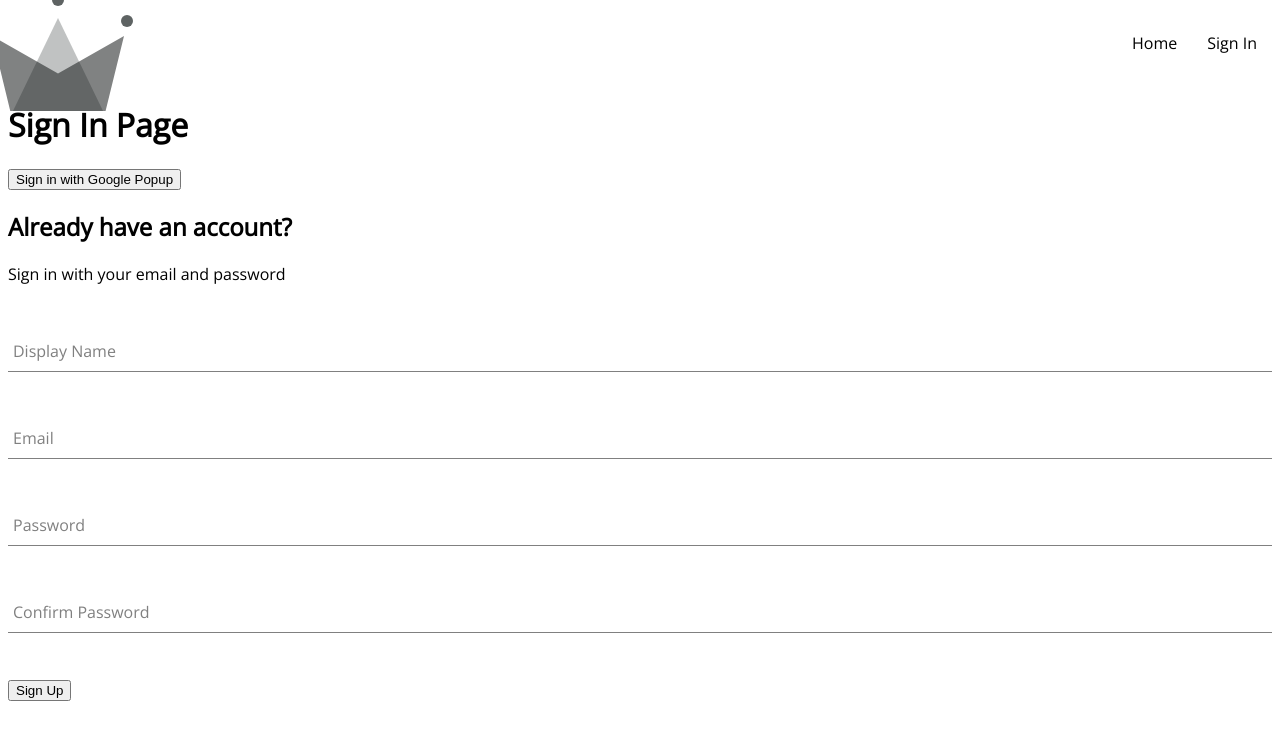
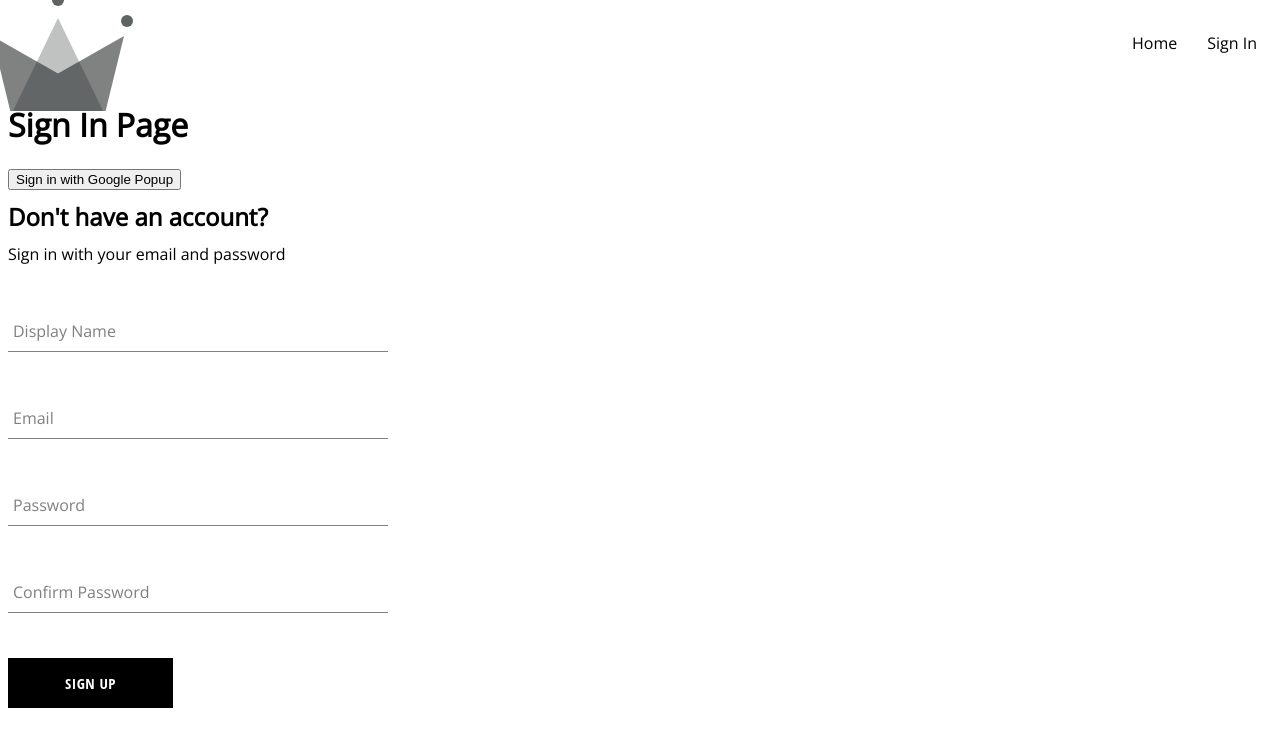
Before and after one commit to fabgrel10/crwn-clothing, a React (Vite) app: page /sign-in in a window 1280 px wide. Shown: the top 746 px of the page. Built offline with nearby package versions, Linux system fonts and the light colour scheme.

Commit message:
✨ Create Button component and add style

```diff
--- /dev/null
+++ b/src/components/Button/Button.jsx
@@ -0,0 +1,17 @@
+import './Button.scss';
+
+const BUTTON_TYPE_CLASSES = {
+  google: 'google-sign-in',
+  inverted: 'inverted'
+};
+
+const Button = ({ children, buttonType, ...otherProps }) => (
+  <button
+    className={`button-container ${BUTTON_TYPE_CLASSES[buttonType]}`}
+    {...otherProps}
+  >
+    {children}
+  </button>
+);
+
+export default Button;
--- /dev/null
+++ b/src/components/Button/Button.scss
@@ -0,0 +1,46 @@
+.button-container {
+  min-width: 165px;
+  width: auto;
+  height: 50px;
+  letter-spacing: 0.5px;
+  line-height: 50px;
+  padding: 0 35px 0 35px;
+  font-size: 15px;
+  background-color: black;
+  color: white;
+  text-transform: uppercase;
+  font-family: 'Open Sans Condensed';
+  font-weight: bolder;
+  border: none;
+  cursor: pointer;
+  display: flex;
+  justify-content: center;
+
+  &:hover {
+    background-color: white;
+    color: black;
+    border: 1px solid black;
+  }
+
+  &.google-sign-in {
+    background-color: #4285f4;
+    color: white;
+
+    &:hover {
+      background-color: #357ae8;
+      border: none;
+    }
+  }
+
+  &.inverted {
+    background-color: white;
+    color: black;
+    border: 1px solid black;
+
+    &:hover {
+      background-color: black;
+      color: white;
+      border: none;
+    }
+  }
+}
--- a/src/components/FormInput/FormInput.jsx
+++ b/src/components/FormInput/FormInput.jsx
@@ -1,5 +1,6 @@
-const FormInput = ({ label, ...otherProps }) => {
-  return (
+import './FormInput.scss';
+
+const FormInput = ({ label, ...otherProps }) => (
     <div className="group">
       <input className="form-input" {...otherProps} />
       {label && (
@@ -13,6 +14,5 @@
       )}
     </div>
   );
-};
 
 export default FormInput;
--- /dev/null
+++ b/src/components/FormInput/FormInput.scss
@@ -0,0 +1,54 @@
+$sub-color: grey;
+$main-color: black;
+
+@mixin shrinkLabel {
+  top: -14px;
+  color: $main-color;
+  font-size: 12px;
+}
+
+.group {
+  position: relative;
+  margin: 45px 0;
+
+  .form-input {
+    display: block;
+    width: 100%;
+    padding: 10px 10px 10px 5px;
+    border: none;
+    border-bottom: 1px solid $sub-color;
+    margin: 25px 0;
+    background: none;
+    background-color: white;
+    border-radius: 0;
+    color: $sub-color;
+    font-size: 18px;
+
+    &:focus {
+      outline: none;
+    }
+
+    &:focus ~ .form-input-label {
+      @include shrinkLabel;
+    }
+  }
+
+  input[type='password'] {
+    letter-spacing: 0.3em;
+  }
+
+  .form-input-label {
+    position: absolute;
+    top: 10px;
+    left: 5px;
+    color: $sub-color;
+    font-size: 16px;
+    font-weight: normal;
+    pointer-events: none;
+    transition: 300ms ease all;
+
+    &.shrink {
+      @include shrinkLabel;
+    }
+  }
+}
--- a/src/components/SignUpForm/SignUpForm.jsx
+++ b/src/components/SignUpForm/SignUpForm.jsx
@@ -2,8 +2,10 @@
 
 import {
   createAuthUserWithEmailAndPassword,
-  createUserDocumentFromAuth
+  createUserDocumentFromAuth,
+  signInWithGooglePopup
 } from '../../utils/firebase';
+import Button from '../Button/Button';
 import FormInput from '../FormInput/FormInput';
 import './SignUpForm.scss';
 
@@ -55,7 +57,7 @@
 
   return (
     <div className="sign-up-container">
-      <h2>Already have an account?</h2>
+      <h2>Don't have an account?</h2>
       <span>Sign in with your email and password</span>
       <form onSubmit={handleSubmit}>
         <FormInput
@@ -90,7 +92,7 @@
           name="confirmPassword"
           value={confirmPassword}
         />
-        <button type="submit">Sign Up</button>
+        <Button type="submit">Sign Up</Button>
       </form>
     </div>
   );
--- a/src/components/SignUpForm/SignUpForm.scss
+++ b/src/components/SignUpForm/SignUpForm.scss
@@ -1,54 +1,9 @@
-$sub-color: grey;
-$main-color: black;
+.sign-up-container {
+  display: flex;
+  width: 380px;
+  flex-direction: column;
 
-@mixin shrinkLabel {
-  top: -14px;
-  color: $main-color;
-  font-size: 12px;
-}
-
-.group {
-  position: relative;
-  margin: 45px 0;
-
-  .form-input {
-    display: block;
-    width: 100%;
-    padding: 10px 10px 10px 5px;
-    border: none;
-    border-bottom: 1px solid $sub-color;
-    margin: 25px 0;
-    background: none;
-    background-color: white;
-    border-radius: 0;
-    color: $sub-color;
-    font-size: 18px;
-
-    &:focus {
-      outline: none;
-    }
-
-    &:focus ~ .form-input-label {
-      @include shrinkLabel;
-    }
-  }
-
-  input[type='password'] {
-    letter-spacing: 0.3em;
-  }
-
-  .form-input-label {
-    position: absolute;
-    top: 10px;
-    left: 5px;
-    color: $sub-color;
-    font-size: 16px;
-    font-weight: normal;
-    pointer-events: none;
-    transition: 300ms ease all;
-
-    &.shrink {
-      @include shrinkLabel;
-    }
+  h2 {
+    margin: 10px 0;
   }
 }
```
